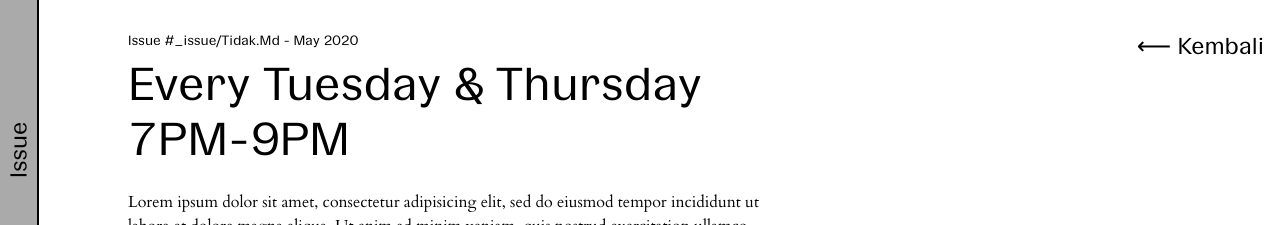
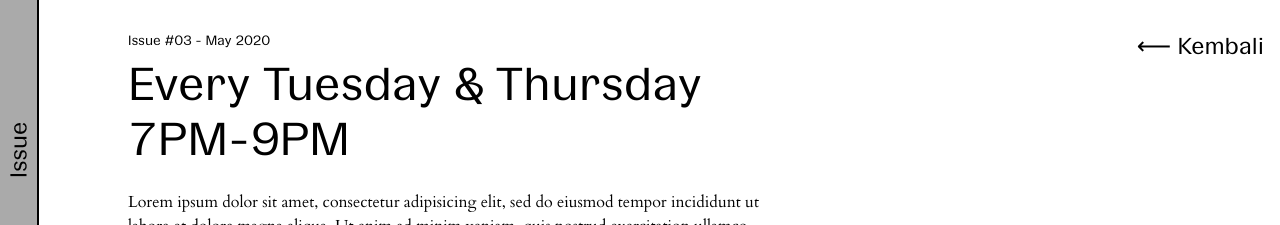
Before and after one commit to rizalnramadhan/zinabidin, a Jekyll site: the page built from _posts/issue-03/2020-05-09-every-tuesday-thursday-7pm-9pm.md, in a window 1280 px wide. Shown: the top 225 px of the page. Built offline with Jekyll 4.4.1, drawn with Linux system fonts in a browser that asks for light colours.

Commit message:
Update from Forestry.io Goro  Majima updated _posts/issue-03/2020-05-09-every-tuesday-thursday-7pm-9pm.md

```diff
--- a/_posts/issue-03/2020-05-09-every-tuesday-thursday-7pm-9pm.md
+++ b/_posts/issue-03/2020-05-09-every-tuesday-thursday-7pm-9pm.md
@@ -1,8 +1,7 @@
 ---
 title: Every Tuesday & Thursday 7PM-9PM
 author: Muhammad Amin
-categories:
-- _issue/tidak.md
+categories: '03'
 
 ---
 Lorem ipsum dolor sit amet, consectetur adipisicing elit, sed do eiusmod tempor incididunt ut labore et dolore magna aliqua. Ut enim ad minim veniam, quis nostrud exercitation ullamco laboris nisi ut aliquip ex ea commodo consequat. Duis aute irure dolor in reprehenderit in voluptate velit esse cillum dolore eu fugiat nulla pariatur. Excepteur sint occaecat cupidatat non proident, sunt in culpa qui officia deserunt mollit anim id est laborum. Lorem ipsum dolor sit amet, consectetur adipisicing elit, sed do eiusmod tempor incididunt ut labore et dolore magna aliqua. Ut enim ad minim veniam, quis nostrud exercitation ullamco laboris nisi ut aliquip ex ea commodo consequat. Duis aute irure dolor in reprehenderit in voluptate velit esse cillum dolore eu fugiat nulla pariatur. Excepteur sint occaecat cupidatat non proident, sunt in culpa qui officia deserunt mollit anim id est laborum. Lorem ipsum dolor sit amet, consectetur adipisicing elit, sed do eiusmod tempor incididunt ut labore et dolore magna aliqua. Ut enim ad minim veniam, quis nostrud exercitation ullamco laboris nisi ut aliquip ex ea commodo consequat. Duis aute irure dolor in reprehenderit in voluptate velit esse cillum dolore eu fugiat nulla pariatur. Excepteur sint occaecat cupidatat non proident, sunt in culpa qui officia deserunt mollit anim id est laborum.
```
